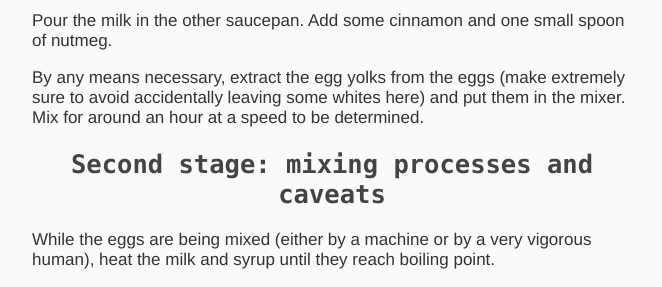
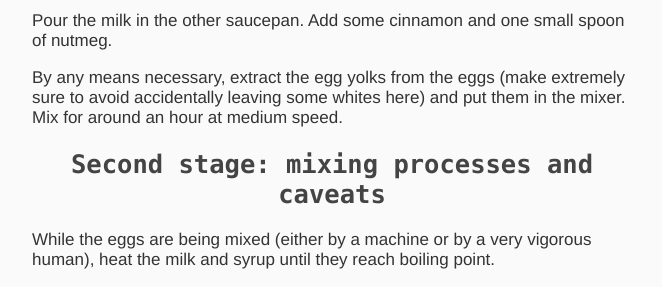
Before and after one commit to lfborjas/tech.lfborjas.com, a Jekyll site: the page built from _posts/2011-12-20-eggnog.markdown, in a window 1280 px wide and 900 px high, scrolled down 1412 px. Shown: the part 192-479 px from the top of the window, without its empty margins (308-970 px from the left). Built offline with Jekyll 4.4.1, drawn with Linux system fonts in a browser that asks for light colours; comment, search, counter and statistics services are not loaded.

Commit message:
added speed

```diff
--- a/_posts/2011-12-20-eggnog.markdown
+++ b/_posts/2011-12-20-eggnog.markdown
@@ -56,7 +56,7 @@ Put the pouch which contains the allspice and cloves (hereafter to be known as
 
 Pour the milk in the other saucepan. Add some cinnamon and one small spoon of nutmeg.
 
-By any means necessary, extract the egg yolks from the eggs (make extremely sure to avoid accidentally leaving some whites here) and put them in the mixer. Mix for around an hour at a speed to be determined.
+By any means necessary, extract the egg yolks from the eggs (make extremely sure to avoid accidentally leaving some whites here) and put them in the mixer. Mix for around an hour at medium speed.
 
 ##Second stage: mixing processes and caveats
 
```
